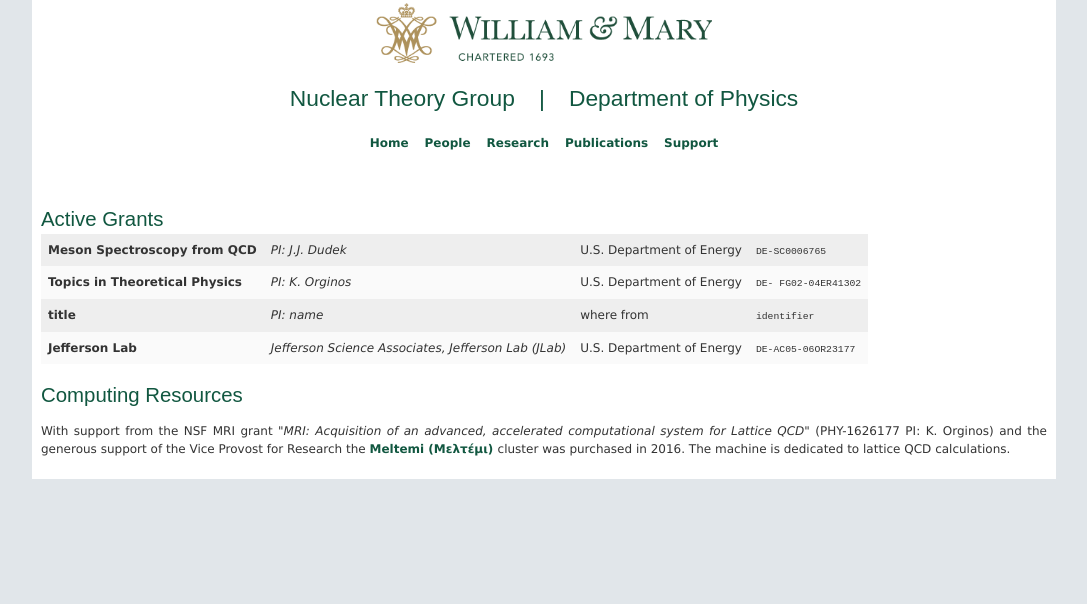
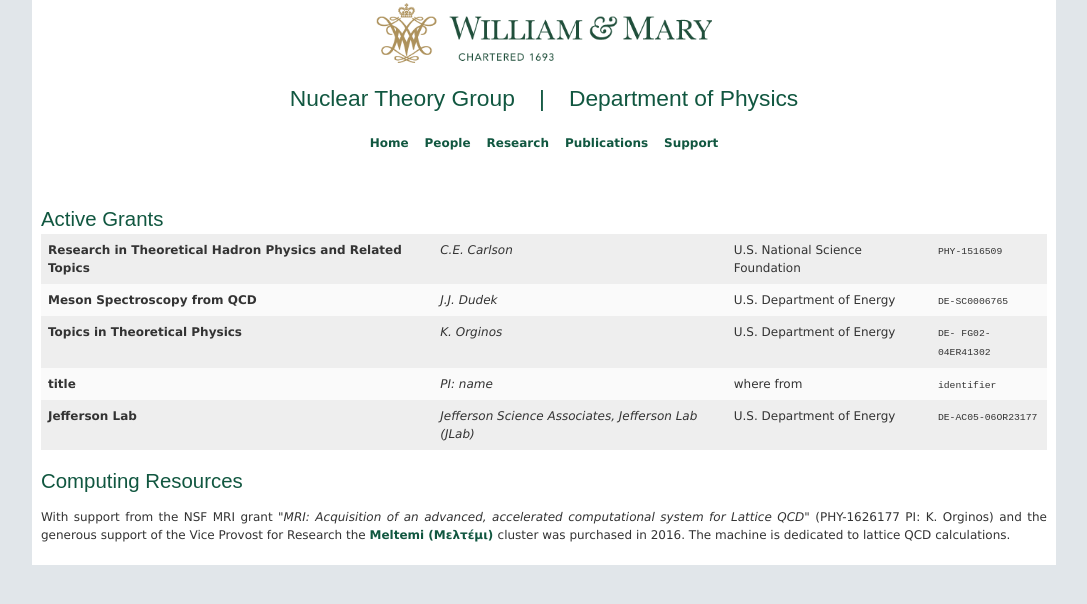
Before and after one commit to jozefdudek/wm_nucl_th_website, a Jekyll site: the page built from support.html, in a window 1280 px wide. Shown: the top 604 px of the page, without its empty margins (82-1169 px from the left). Built offline with Jekyll 4.4.1, drawn with Linux system fonts in a browser that asks for light colours.

Commit message:
updated support

```diff
--- a/support.html
+++ b/support.html
@@ -35,15 +35,22 @@
     -->
 
     <tr class="highlights">
+      <td class="highlights"> <b> Research in Theoretical Hadron Physics and Related Topics</b> </td>
+      <td class="highlights"> <i>C.E. Carlson</i> </td>
+      <td class="highlights"> U.S. National Science Foundation </td>
+      <td class="highlights"> <tt> PHY-1516509   </tt> </td>
+    </tr>
+
+    <tr class="highlights">
       <td class="highlights"> <b>Meson Spectroscopy from QCD</b> </td>
-      <td class="highlights"> <i>PI: J.J. Dudek</i> </td>
+      <td class="highlights"> <i>J.J. Dudek</i> </td>
       <td class="highlights"> U.S. Department of Energy </td>
       <td class="highlights"> <tt> DE-SC0006765 </tt> </td>
     </tr>
 
     <tr class="highlights">
       <td class="highlights"> <b>Topics in Theoretical Physics</b> </td>
-      <td class="highlights"> <i>PI: K. Orginos</i> </td>
+      <td class="highlights"> <i>K. Orginos</i> </td>
       <td class="highlights"> U.S. Department of Energy </td>
       <td class="highlights"> <tt> DE- FG02-04ER41302  </tt> </td>
       </tr>
```
